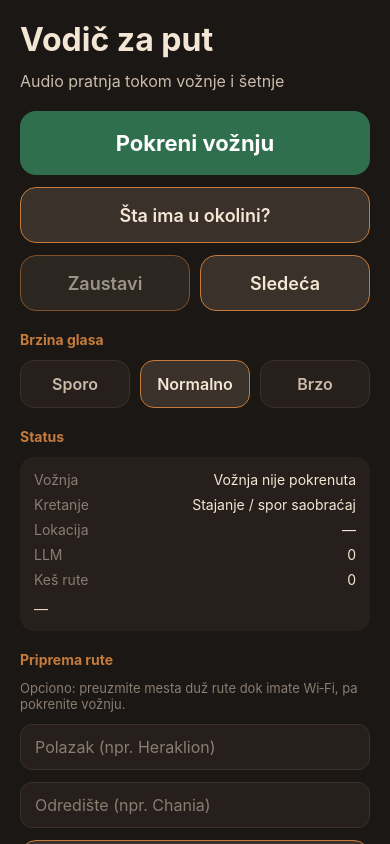
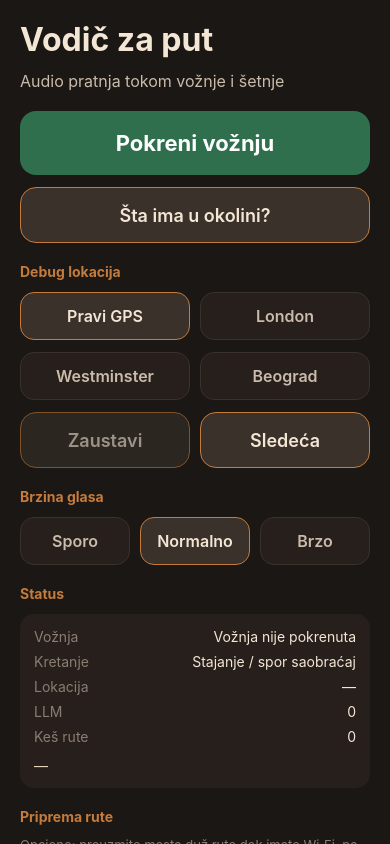
Before and after one commit to kosijer/road-trip-audio-guide, a React Native app: screen / in a window 390 px wide. Built offline with nearby package versions, Linux system fonts and the light colour scheme; what @react-native-community/geolocation would draw is missing.

Commit message:
feat: add debug fake locations and raise Gemini timeout
Allow testing narration from London/Westminster/Belgrade without mocking GPS, and give Gemini 60s so slow responses stop aborting mid-story.

Co-authored-by: Cursor <cursoragent@cursor.com>

```diff
--- a/App.tsx
+++ b/App.tsx
@@ -13,7 +13,13 @@ import { SafeAreaProvider, useSafeAreaInsets } from 'react-native-safe-area-cont
 import { s } from './src/strings';
 import type { TripStatus } from './src/types';
 import { emptyStatus, getStatus } from './src/services/store';
-import { getCurrentLocation } from './src/services/location';
+import {
+  FAKE_LOCATIONS,
+  getCurrentLocation,
+  getLocationOverride,
+  setLocationOverride,
+  type FakeLocationId,
+} from './src/services/location';
 import { endTrip, narrateNext, startTrip, STATUS_EVENT, walkingNow } from './src/services/tripEngine';
 import { runPrefetch } from './src/services/routePrefetch';
 import {
@@ -43,10 +49,18 @@ function AppScreen() {
   const [busy, setBusy] = useState(false);
   const [speaking, setSpeaking] = useState(false);
   const [pace, setPace] = useState<SpeechPace>('normal');
+  const [fakeLocation, setFakeLocation] = useState<FakeLocationId | null>(null);
 
   useEffect(() => {
     void getStatus().then(setStatus);
     void getPace().then(setPace);
+    const override = getLocationOverride();
+    if (override) {
+      const match = (Object.keys(FAKE_LOCATIONS) as FakeLocationId[]).find(
+        id => FAKE_LOCATIONS[id].label === override.label,
+      );
+      setFakeLocation(match ?? null);
+    }
     const sub = DeviceEventEmitter.addListener(STATUS_EVENT, (next: TripStatus) => {
       setStatus(next);
     });
@@ -116,6 +130,17 @@ function AppScreen() {
     [status.lastNarration],
   );
 
+  const onFakeLocation = useCallback((next: FakeLocationId | null) => {
+    setLocationOverride(next);
+    setFakeLocation(next);
+    setStatus(prev => ({
+      ...prev,
+      message: next
+        ? `Debug lokacija: ${FAKE_LOCATIONS[next].label}`
+        : 'Debug lokacija isključena (pravi GPS)',
+    }));
+  }, []);
+
   const onPrefetch = useCallback(async () => {
     if (!destination.trim()) {
       return;
@@ -143,6 +168,9 @@ function AppScreen() {
   const loc = status.lastLocation
     ? `${status.lastLocation.latitude.toFixed(4)}, ${status.lastLocation.longitude.toFixed(4)} · ${Math.round(status.lastLocation.speedKmh)} km/h`
     : '—';
+  const locDisplay = fakeLocation
+    ? `${FAKE_LOCATIONS[fakeLocation].label} (debug) · ${loc}`
+    : loc;
 
   return (
     <View style={[styles.root, { paddingTop: insets.top, paddingBottom: insets.bottom }]}>
@@ -165,6 +193,62 @@ function AppScreen() {
           disabled={busy}>
           <Text style={styles.secondaryText}>{s.walking}</Text>
         </Pressable>
+
+        <Text style={styles.section}>{s.debugLocation}</Text>
+        <View style={styles.rowBtns}>
+          <Pressable
+            style={[styles.paceBtn, fakeLocation === null && styles.paceSelected]}
+            onPress={() => onFakeLocation(null)}>
+            <Text
+              style={[
+                styles.paceText,
+                fakeLocation === null && styles.paceTextSelected,
+              ]}>
+              {s.debugGps}
+            </Text>
+          </Pressable>
+          <Pressable
+            style={[styles.paceBtn, fakeLocation === 'london' && styles.paceSelected]}
+            onPress={() => onFakeLocation('london')}>
+            <Text
+              style={[
+                styles.paceText,
+                fakeLocation === 'london' && styles.paceTextSelected,
+              ]}>
+              {s.debugLondon}
+            </Text>
+          </Pressable>
+        </View>
+        <View style={styles.rowBtns}>
+          <Pressable
+            style={[
+              styles.paceBtn,
+              fakeLocation === 'westminster' && styles.paceSelected,
+            ]}
+            onPress={() => onFakeLocation('westminster')}>
+            <Text
+              style={[
+                styles.paceText,
+                fakeLocation === 'westminster' && styles.paceTextSelected,
+              ]}>
+              {s.debugWestminster}
+            </Text>
+          </Pressable>
+          <Pressable
+            style={[
+              styles.paceBtn,
+              fakeLocation === 'belgrade' && styles.paceSelected,
+            ]}
+            onPress={() => onFakeLocation('belgrade')}>
+            <Text
+              style={[
+                styles.paceText,
+                fakeLocation === 'belgrade' && styles.paceTextSelected,
+              ]}>
+              {s.debugBelgrade}
+            </Text>
+          </Pressable>
+        </View>
 
         <View style={styles.rowBtns}>
           <Pressable
@@ -201,7 +285,7 @@ function AppScreen() {
         <View style={styles.card}>
           <Row label="Vožnja" value={status.tripActive ? s.tripActive : s.tripIdle} />
           <Row label="Kretanje" value={status.moving ? s.moving : s.stationary} />
-          <Row label="Lokacija" value={loc} />
+          <Row label="Lokacija" value={locDisplay} />
           <Row label="LLM" value={`${status.llmCalls}`} />
           <Row label="Keš rute" value={`${status.prefetchCount}`} />
           <Text style={styles.message}>{status.message || '—'}</Text>
--- a/src/services/location.ts
+++ b/src/services/location.ts
@@ -1,12 +1,58 @@
 import { PermissionsAndroid, Platform } from 'react-native';
 import Geolocation from '@react-native-community/geolocation';
-import type { LocationSample } from '../types';
+import type { GeoPoint, LocationSample } from '../types';
 
 Geolocation.setRNConfiguration({
   skipPermissionRequests: true,
   authorizationLevel: 'whenInUse',
   locationProvider: 'auto',
 });
+
+/** Named spots for indoor / suburb testing without mocking Android GPS. */
+export const FAKE_LOCATIONS = {
+  london: {
+    id: 'london',
+    label: 'London',
+    latitude: 51.5081,
+    longitude: -0.1281,
+  },
+  belgrade: {
+    id: 'belgrade',
+    label: 'Beograd',
+    latitude: 44.8231,
+    longitude: 20.4505,
+  },
+  westminster: {
+    id: 'westminster',
+    label: 'Westminster',
+    latitude: 51.4994,
+    longitude: -0.1245,
+  },
+} as const;
+
+export type FakeLocationId = keyof typeof FAKE_LOCATIONS;
+
+let locationOverride: (GeoPoint & { label: string }) | null = null;
+
+export function getLocationOverride(): (GeoPoint & { label: string }) | null {
+  return locationOverride;
+}
+
+export function setLocationOverride(
+  next: FakeLocationId | null,
+): (GeoPoint & { label: string }) | null {
+  if (!next) {
+    locationOverride = null;
+    return null;
+  }
+  const spot = FAKE_LOCATIONS[next];
+  locationOverride = {
+    label: spot.label,
+    latitude: spot.latitude,
+    longitude: spot.longitude,
+  };
+  return locationOverride;
+}
 
 function speedToKmh(speedMs?: number | null): number {
   if (speedMs == null || Number.isNaN(speedMs) || speedMs < 0) {
@@ -77,6 +123,15 @@ function readPosition(
 }
 
 export async function getCurrentLocation(): Promise<LocationSample> {
+  if (locationOverride) {
+    return {
+      latitude: locationOverride.latitude,
+      longitude: locationOverride.longitude,
+      speedKmh: 0,
+      timestamp: Date.now(),
+      accuracyM: 5,
+    };
+  }
   try {
     return await readPosition(false, 10_000, 60_000);
   } catch (networkErr) {
--- a/src/services/narration/gemini.ts
+++ b/src/services/narration/gemini.ts
@@ -89,7 +89,7 @@ export const geminiProvider: LlmProvider = {
           },
         }),
       },
-      25_000,
+      60_000,
     );
     const text = extractText(payload);
     if (!text) {
--- a/src/strings.ts
+++ b/src/strings.ts
@@ -35,4 +35,9 @@ export const s = {
   status: 'Status',
   prefetchHint:
     'Opciono: preuzmite mesta duž rute dok imate Wi‑Fi, pa pokrenite vožnju.',
+  debugLocation: 'Debug lokacija',
+  debugGps: 'Pravi GPS',
+  debugLondon: 'London',
+  debugBelgrade: 'Beograd',
+  debugWestminster: 'Westminster',
 };
```
Also changed, not shown: 2 other files (tests, documents, lock files or other folders).
